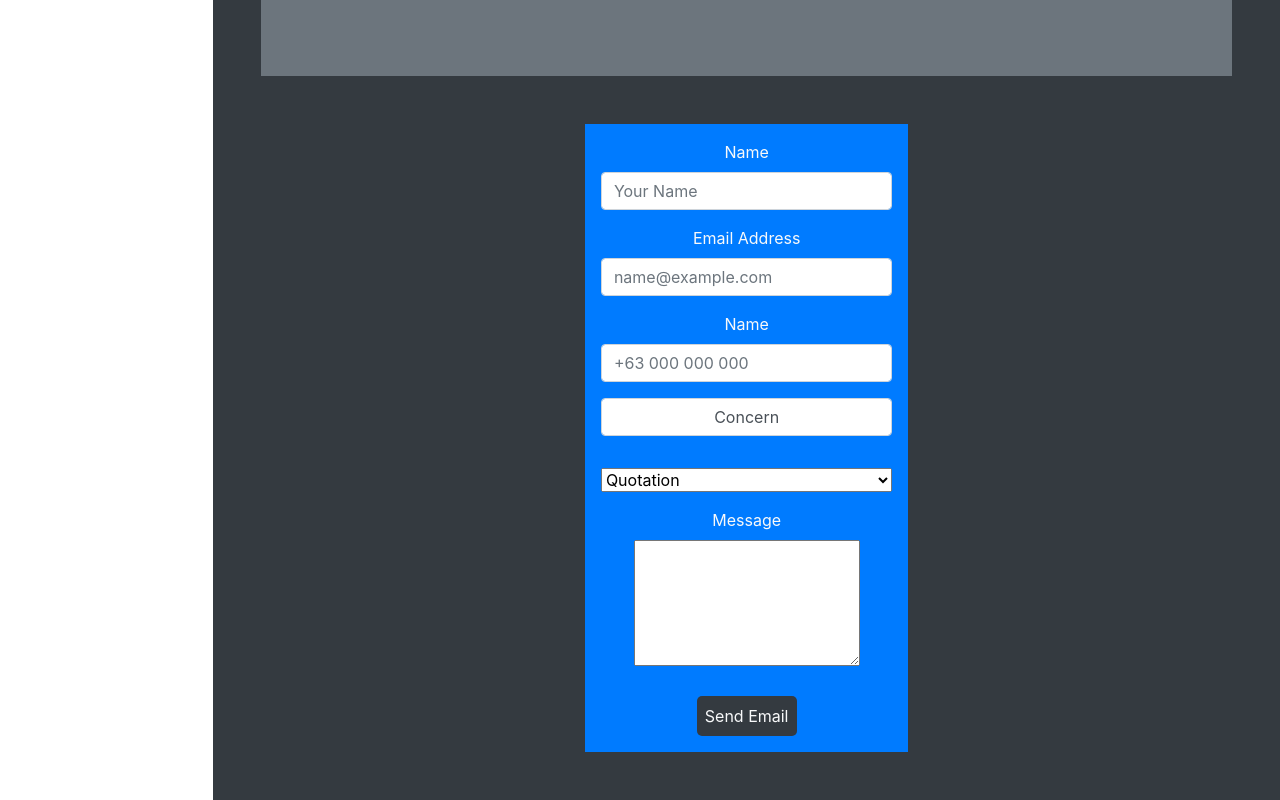
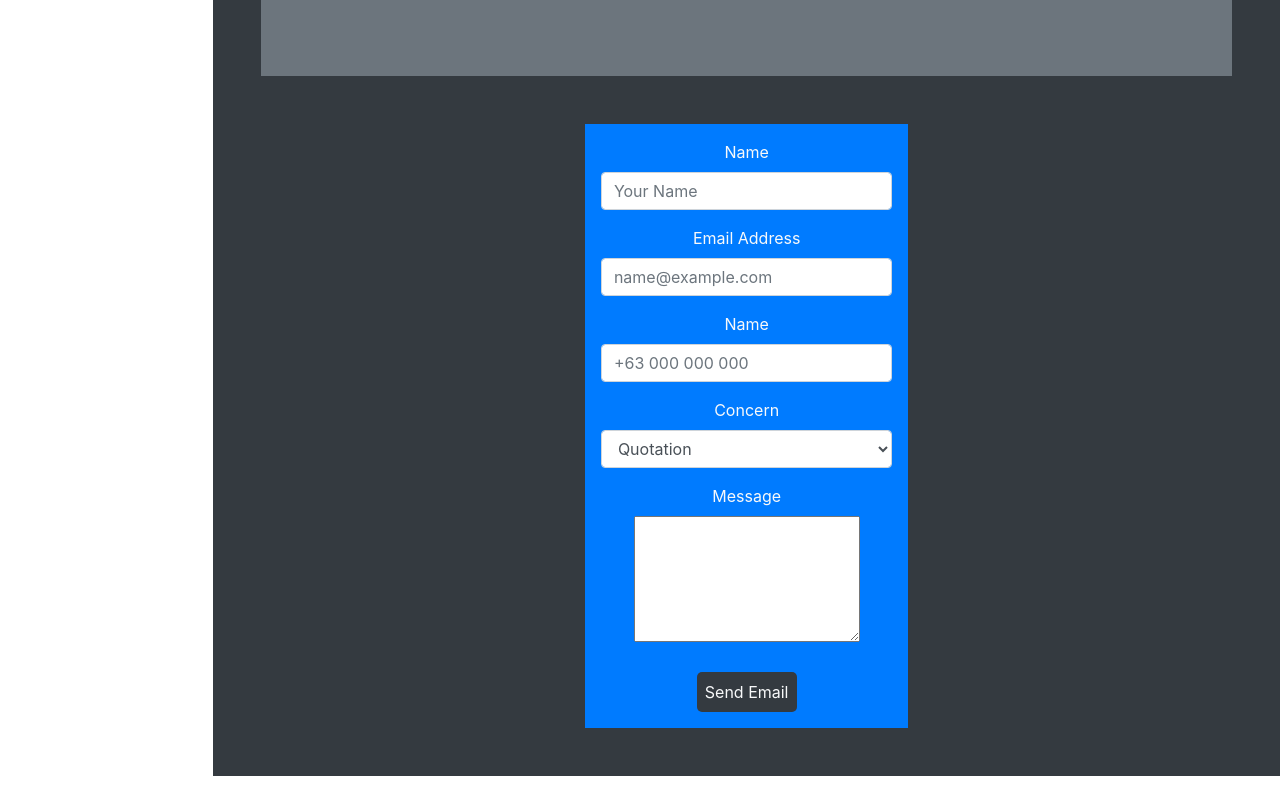
Before and after one commit to Jion-Andal/s11-activity, a plain HTML site: page index.html in a window 1280 px wide. Shown: the part 1776-2576 px from the top of the page. After the commit the page ends 2552 px from the top, so only its background shows below. Drawn offline with nearby package versions, Linux system fonts and the light colour scheme.

Commit message:
Fixed Concern error

```diff
--- a/index.html
+++ b/index.html
@@ -275,8 +275,8 @@
 										</div>
 
 										<div class="form-group">
-											<label for="userconcern" class="form-control">Concern</label><br>
-											<select name="userconcern" class="w-100" id="userconcern">
+											<label for="userconcern">Concern</label><br>
+											<select name="userconcern" class="form-control" id="userconcern">
 												<option value="Quotation">Quotation</option>
 												<option value="Question">Question</option>
 											</select>
```
